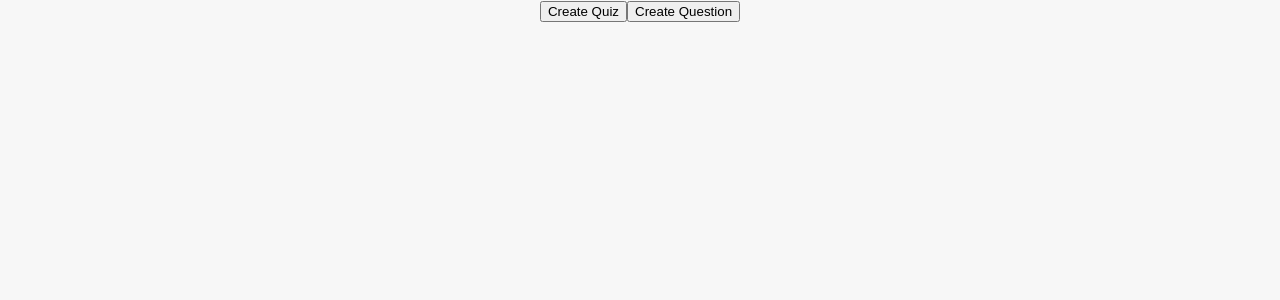
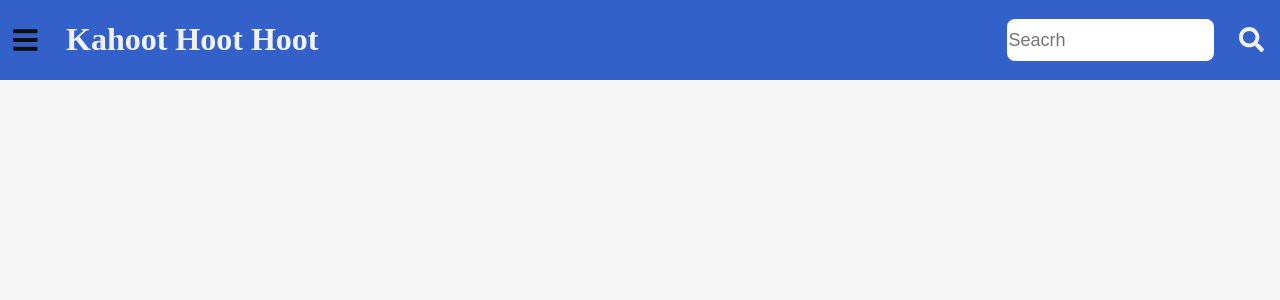
Before and after one commit to alonrubin2/kahoot2, a React (Create React App) app: page /mock in a window 1280 px wide. Before the commit this address led to /landing. Shown: the top 300 px of the page. Built offline with nearby package versions, Linux system fonts and the light colour scheme.

Commit message:
mock ready to start work, Haim the kind solved the createQuestion problem

```diff
--- a/package.json
+++ b/package.json
@@ -4,6 +4,9 @@
   "private": true,
   "dependencies": {
     "@fortawesome/fontawesome-free": "^5.15.3",
+    "@fortawesome/fontawesome-svg-core": "^1.2.35",
+    "@fortawesome/free-solid-svg-icons": "^5.15.3",
+    "@fortawesome/react-fontawesome": "^0.1.14",
     "@testing-library/jest-dom": "^5.14.1",
     "@testing-library/react": "^11.2.7",
     "@testing-library/user-event": "^12.8.3",
--- a/src/App.css
+++ b/src/App.css
@@ -1,24 +1,6 @@
 .App {
-  text-align: center;
-  background-color: #f7f7f7;
-  height: 100vh;
+	text-align: center;
+	background-color: #f7f7f7;
+	height: 100vh;
+	font-family: poppins;
 }
-
-
-
-@media (prefers-reduced-motion: no-preference) {
-  .App-logo {
-    animation: App-logo-spin infinite 20s linear;
-  }
-}
-
-.App-header {
-  background-color: #282c34;
-  min-height: 100vh;
-  display: flex;
-  flex-direction: column;
-  align-items: center;
-  justify-content: center;
-  font-size: calc(10px + 2vmin);
-  color: white;
-}
--- a/src/App.js
+++ b/src/App.js
@@ -8,6 +8,7 @@
 import Landing from './Landing';
 import CreateQuiz from './CreateQuiz/CreateQuiz';
 import CreateQuestion from './CreateQuiz/CreateQuestion/CreateQuestion';
+import DesignMock from './designMock/DesignMock';
 
 
 String.prototype.hashCode = function () {
@@ -27,7 +28,7 @@
   const history = useHistory();
 
   useEffect(() => {
-    history.push('/landing')
+    history.push('/mock')
   }, []);
 
 
@@ -45,6 +46,9 @@
         <Route path="/landing">
           <Landing />
         </Route>
+        <Route path="/mock">
+          <DesignMock />
+        </Route>
 
       </Switch>
     </div>
--- /dev/null
+++ b/src/designMock/DesignMock.js
@@ -0,0 +1,59 @@
+import React, { useState } from 'react';
+import './DesignMock.scss';
+import { FontAwesomeIcon } from '@fortawesome/react-fontawesome'
+import { faBars, faSearch } from '@fortawesome/free-solid-svg-icons'
+
+
+const DesignMock = () => {
+
+    const [left, setLeft] = useState(-12);
+
+    function showSidebar() {
+        if (left < 0) {
+            setLeft(0);
+        }
+        else {
+            setLeft(-12);
+        }
+    }
+    // header -
+    //      menu -
+    //  logout, quiz-creation, quiz-edit, see older quizes, edit-profile, go to profile
+    //      logo
+    //      search - other users
+    // main body - full body [no magin], actual display of current page/component
+    // footer - copyrights, back to top
+
+    return (
+        <div>
+
+            <header>
+                <div className="menu-box" onClick={showSidebar}>
+                    <FontAwesomeIcon className="bars" icon={faBars} />
+                </div>
+                <h1>Kahoot Hoot Hoot</h1>
+                <div className="search-box">
+                    <input type="text" placeholder="Seacrh" />
+                    <FontAwesomeIcon className="search" icon={faSearch} />
+                </div>
+            </header>
+
+            <aside className="sidebar"
+                style={{ left: left + 'em' }}>
+                <ul>
+
+                    <li className="item"><a href="#">Profile</a></li>
+                    <li className="item"><a href="#">All Quizes</a></li>
+                    <li className="item"><a href="#">Create quiz</a></li>
+                    <li className="item"><a href="#">Settings</a></li>
+                    <li className="item"><a href="#">Logout</a></li>
+
+                </ul>
+            </aside>
+
+
+        </div >
+    );
+}
+
+export default DesignMock;
--- /dev/null
+++ b/src/designMock/DesignMock.scss
@@ -0,0 +1,85 @@
+$red: #f03232;
+$yellow: #ebc452;
+$purple: #643ea4;
+$green: #88c955;
+$blue: #3461c9;
+$lightgrey: #f0f1f2;
+$darkgrey: #8798a5;
+$black: #0e0e0e;
+
+header {
+	display: flex;
+	margin: 0;
+	padding: 0;
+	align-items: center;
+	background-color: $blue;
+	color: $lightgrey;
+
+	.menu-box {
+		width: 50px;
+		height: 50px;
+		display: flex;
+		justify-content: center;
+		align-items: center;
+	}
+	.bars {
+		font-size: 28px;
+		color: $black;
+		cursor: pointer;
+	}
+
+	h1 {
+		margin-left: 0.5em;
+	}
+
+	.search-box {
+		margin-left: auto;
+		margin-right: 1em;
+		display: flex;
+		align-items: center;
+		justify-content: space-between;
+
+		.search {
+			margin-left: 1em;
+			font-size: 25px;
+		}
+	}
+}
+
+.sidebar {
+	position: absolute;
+	width: 12em;
+	height: 88vh;
+	transition: all 0.2s ease;
+	background-color: $purple;
+
+	ul {
+		list-style: none;
+		display: flex;
+		flex-direction: column;
+		// margin-left: 1em;
+		padding: 0;
+		text-align: start;
+		height: 97%;
+
+		.item {
+			padding: 0.5em;
+
+			a {
+				text-decoration: none;
+				color: $lightgrey;
+				letter-spacing: 1px;
+				font-size: 20px;
+			}
+		}
+
+		.item:hover {
+			background-color: lighten($purple, 8%);
+		}
+
+		.item:last-of-type {
+			margin-top: auto;
+			// justify-self: flex-end;
+		}
+	}
+}
```
Also changed, not shown: src/CreateQuiz/CreateQuestion/CreateQuestion.js (+2 -75 lines), 1 other file (tests, documents, lock files or other folders).
